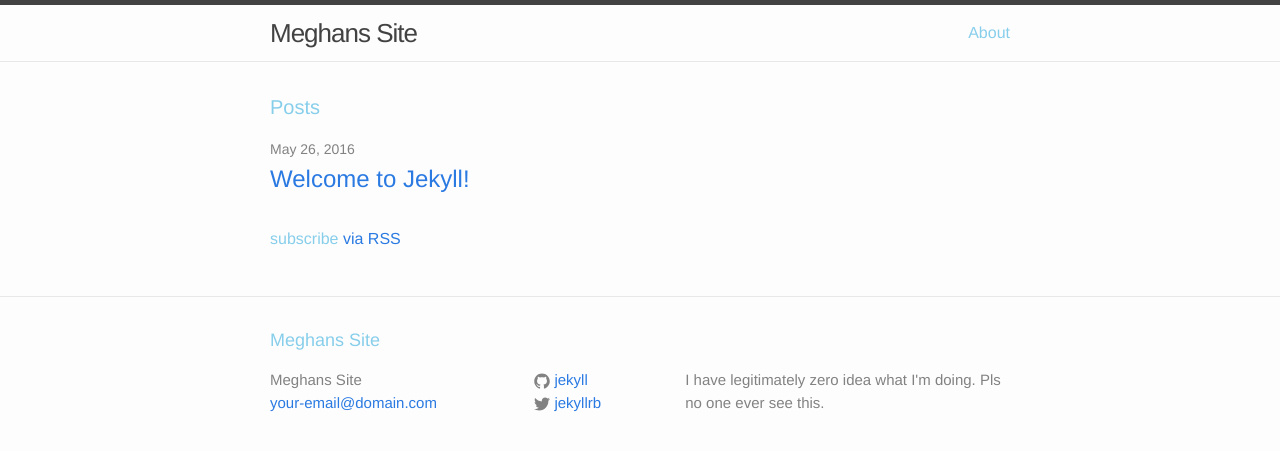
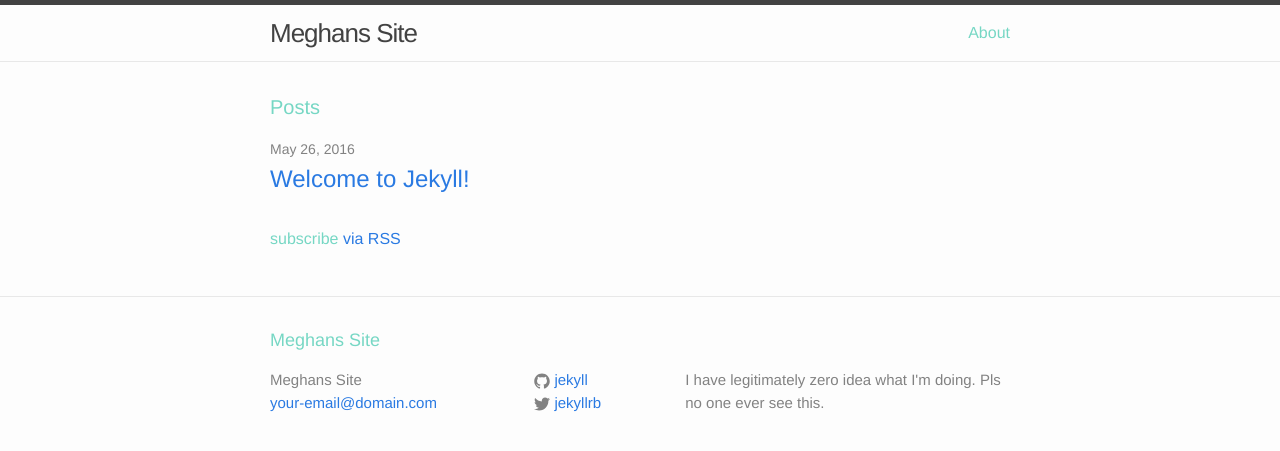
Before and after one commit to megmuldoon/megmuldoon.github.io, a Jekyll site: the page built from index.html, in a window 1280 px wide. Shown: the top 451 px of the page. Built offline with Jekyll 4.4.1, drawn with Linux system fonts in a browser that asks for light colours.

Commit message:
Update main.scss

```diff
--- a/css/main.scss
+++ b/css/main.scss
@@ -14,7 +14,7 @@ $base-line-height: 1.5;
 
 $spacing-unit:     30px;
 
-$text-color:       skyblue;
+$text-color:       #76D7C4;
 $background-color: #fdfdfd;
 $brand-color:      #2a7ae2;
 
```
